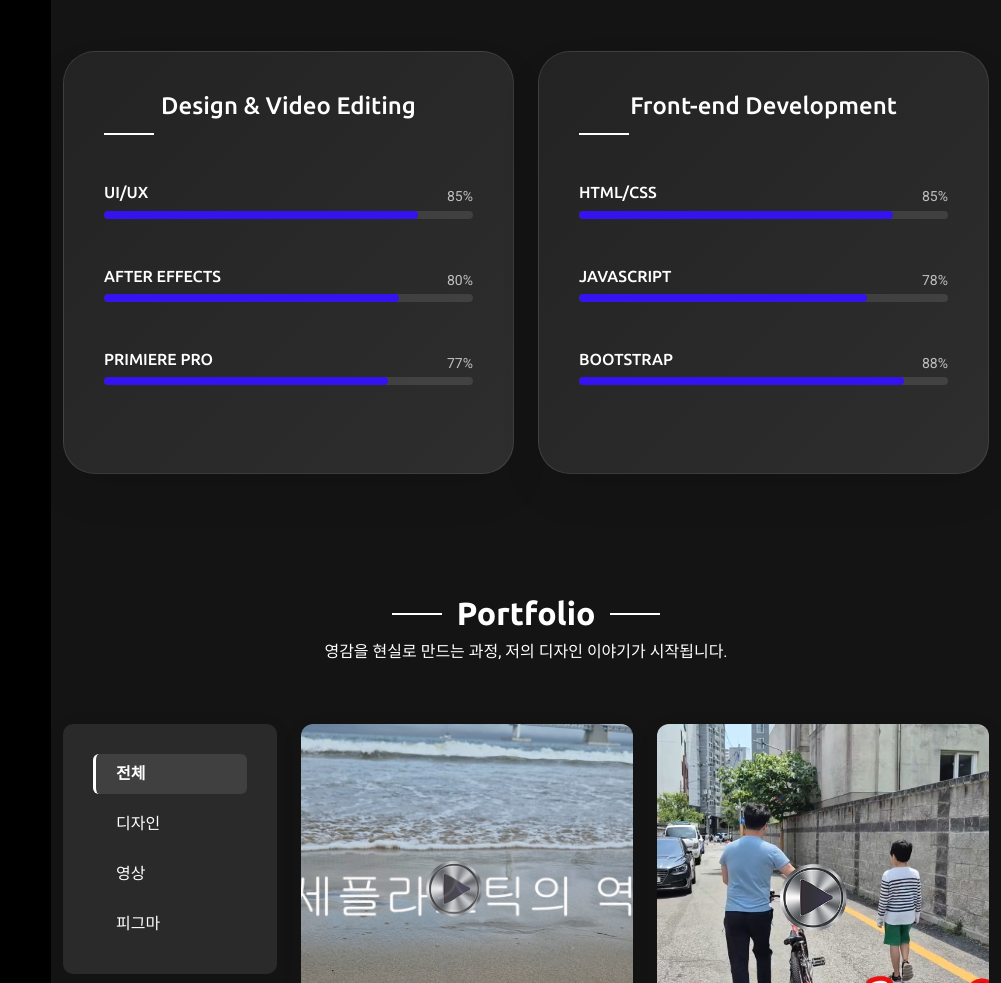
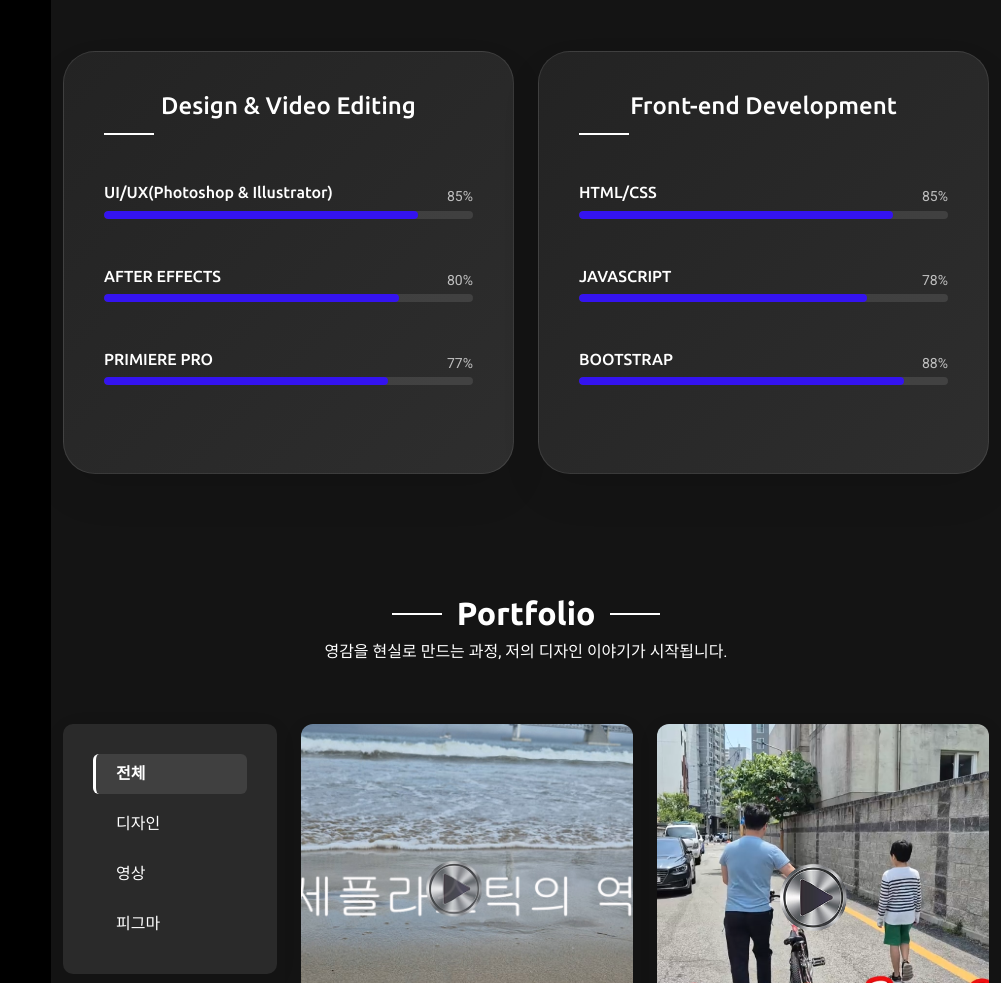
Before and after one commit to James-hwang-wc/portfolio_hwang, a plain HTML site: page index.html in a window 1280 px wide. Shown: the part 1933-2916 px from the top of the page, without its empty margins (279-1280 px from the left). Drawn offline with nearby package versions, Linux system fonts and the light colour scheme; a web font is replaced by a local one.

Commit message:
0829_10:18

```diff
--- a/index.html
+++ b/index.html
@@ -211,7 +211,7 @@
               <div class="skills-animation">
                 <div class="skill-item my-5">
                   <div class="d-flex justify-content-between align-items-center">
-                    <h4>UI/UX</h4>
+                    <h4>UI/UX(Photoshop & Illustrator)</h4>
                     <span class="skill-percentage">85%</span>
                   </div>
                   <div class="progress">
```
